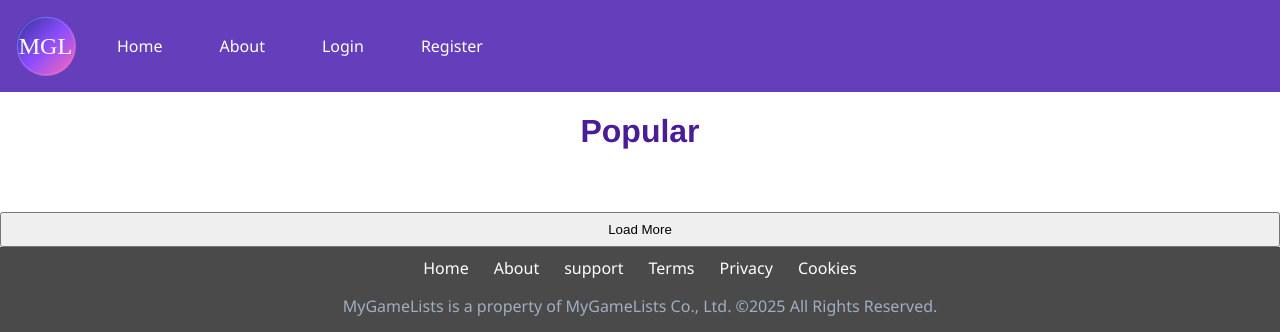
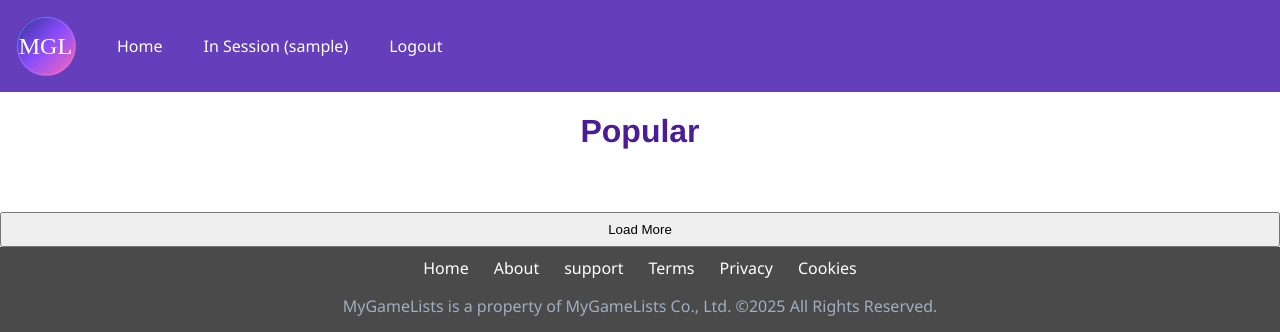
Before and after one commit to FlatWaffle/MyGameListsFork, a Flask app: page / in a window 1280 px wide. Shown: the top 332 px of the page. Run offline with Flask 3, Linux system fonts and the light colour scheme; the visitor is signed in with stand-in values (Sample User, id 1).

Commit message:
Flask register and login finished
Both registration and login works now. Saves in mariadb database in VM

```diff
--- a/Templates/index.html
+++ b/Templates/index.html
@@ -4,7 +4,7 @@
     <meta charset="UTF-8">
     <meta name="viewport" content="width=device-width, initial-scale=1.0">
     <title>MyGameLists - Login</title>
-    <link rel="stylesheet" href="../static/css/style.css">
+    <link rel="stylesheet" href="{{ url_for('static', filename='css/style.css') }}">
 
 
 </head>
@@ -13,10 +13,15 @@
 <header>
     <div class="header_container">
         <img src="../static/Images/MGL_Logo.svg" alt="MyGameLists Logo">
-        <a href="index.html">Home</a>
-        <a href="about.html">About</a>
-        <a href="login.html">Login</a>
-        <a href="register.html">Register</a>
+        <a href="{{ url_for('index') }}">Home</a>
+        {% if session.get('logged_in') %}
+            <span>In Session ({{ session.get('username') }})</span>
+            <a href="{{ url_for('logout') }}">Logout</a>
+        {% else %}
+            <span>Out of Session</span>
+            <a href="{{ url_for('login') }}">Login</a>
+            <a href="{{ url_for('register') }}">Register</a>
+        {% endif %}
     </div>
 </header>
 
--- a/app1.py
+++ b/app1.py
@@ -27,13 +27,14 @@ def register():
         conn = get_db_connection()
         cursor = conn.cursor()
 
-        # Insert new user
         cursor.execute('INSERT INTO users (username, password) VALUES (%s, %s)',
                       (username, password))
         conn.commit() # Commit the changes to the database
         conn.close() # Close the connection
+        return redirect(url_for('login'))
 
-        return redirect(url_for('login')) # Sends the user to the login page
+    # This return is for GET requests
+    return render_template('register.html')
 
 @app.route('/login', methods=['GET', 'POST']) # When someone visits the login url the login page will be loaded
 def login():
@@ -43,7 +44,6 @@ def login():
 
         conn = get_db_connection()
         cursor = conn.cursor()
-
         # Check if user exists
         cursor.execute('SELECT * FROM users WHERE username = %s AND password = %s', # Check if user exists %s is a placeholder
                       (username, password))
@@ -55,7 +55,10 @@ def login():
             session['username'] = username
             return redirect(url_for('index'))
 
-    return render_template('login.html') # If the user was not logged in the login page reloads
+    # If the user was not logged in the login page reloads
+    return render_template('login.html')
 
-if __name__ == '__main__':
-    app.run(debug=True)
+@app.route('/logout') # When someone visits the logout url they are logged out and sent to the index page
+def logout():
+    session.clear() # Clear the session
+    return redirect(url_for('index'))
```
Also changed, not shown: Templates/register.html (+9 -9 lines).
